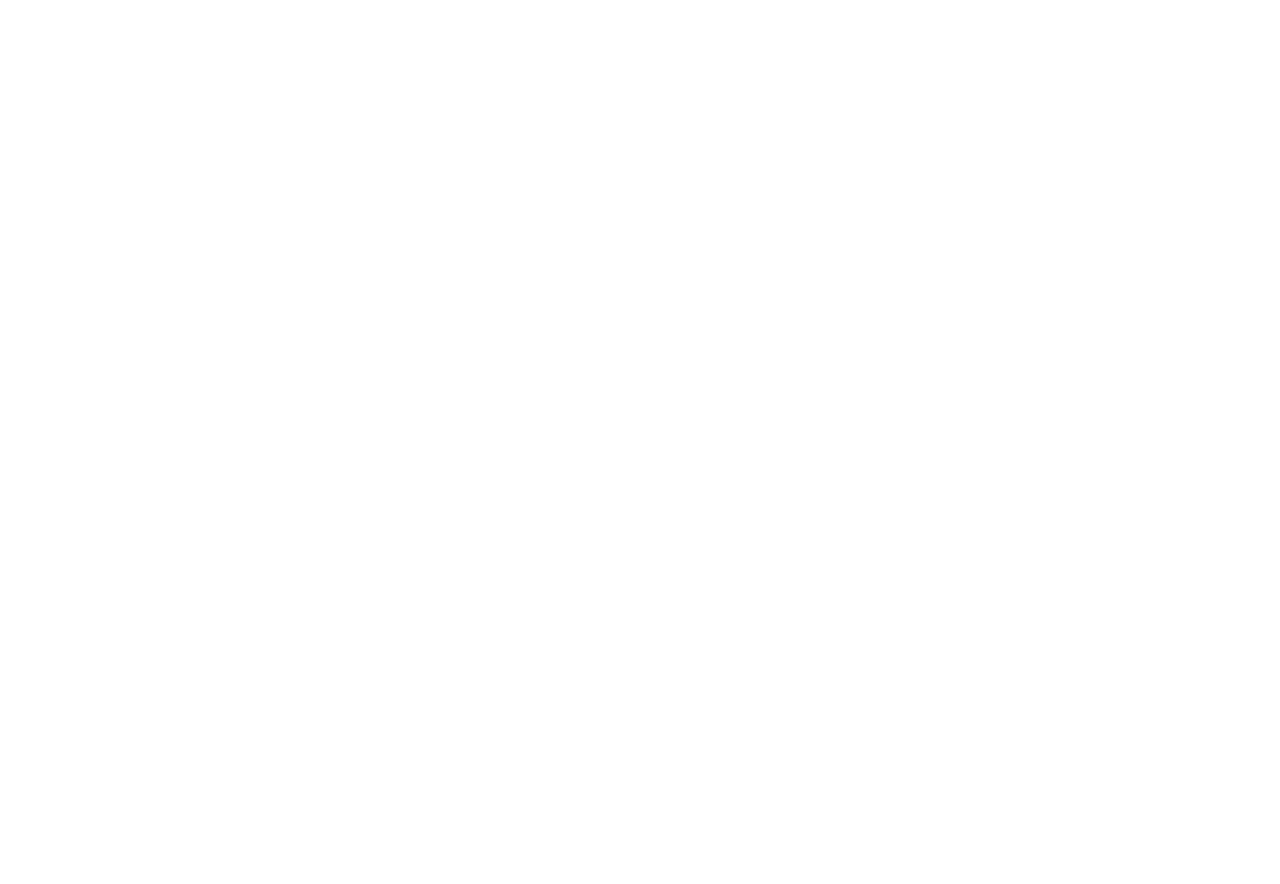
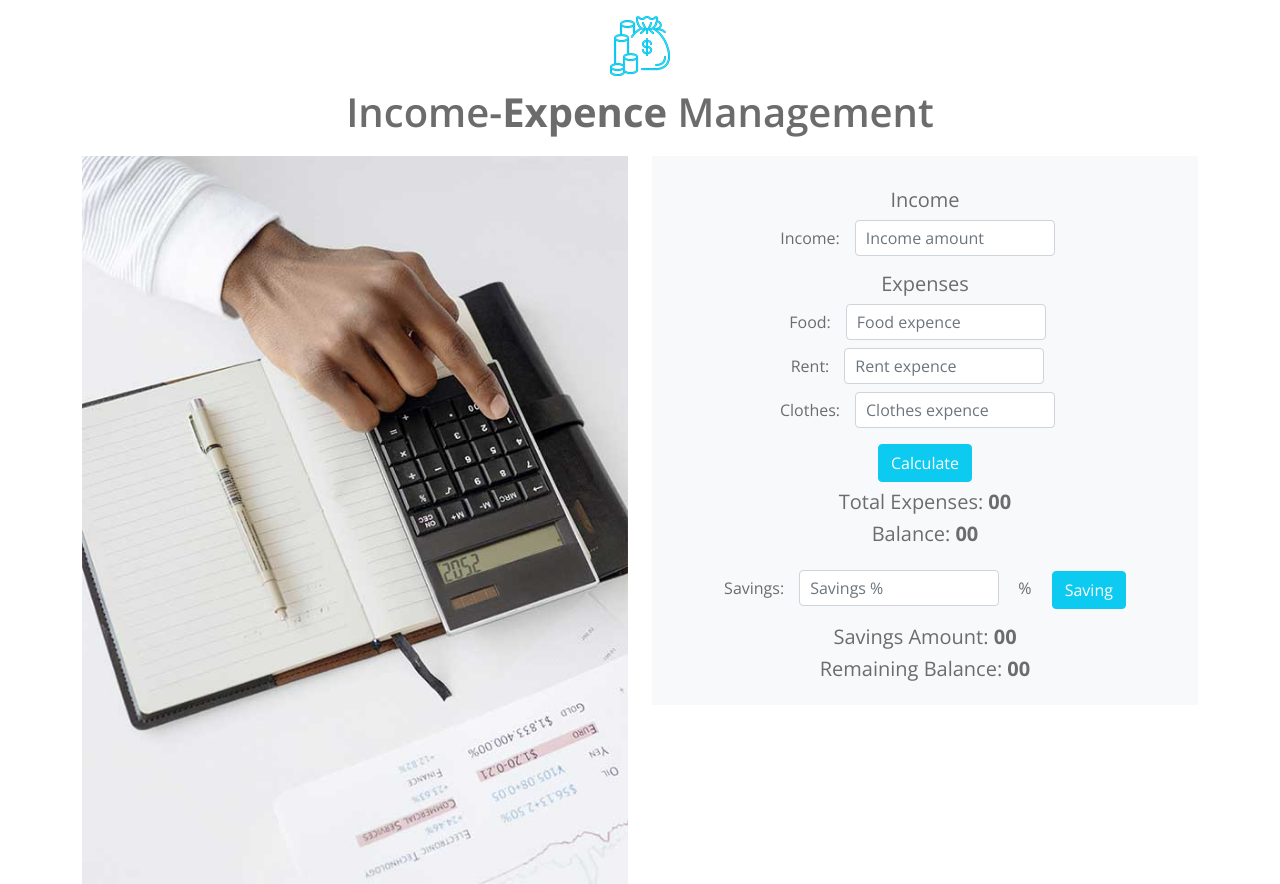
Before and after one commit to tilok-wp/Income-Expenses-Calc, a plain HTML site: page index.html in a window 1280 px wide. Before the commit the page ends 800 px from the top, so only its background shows below. Drawn offline with nearby package versions, Linux system fonts and the light colour scheme.

Commit message:
Update UI feature

```diff
--- a/css/main.css
+++ b/css/main.css
@@ -9,6 +9,15 @@ body {
     color: #6C6C6C;
 }
 h1,h2,h3,h4 {
-    font-weight: bold;
+    font-weight: 600;
     line-height: 1.4;
 }
+.input-block-wraper input:focus{
+    box-shadow: none;
+}
+.input-block-wraper input {
+    display: inline-block;
+    width: 200px;
+    margin:0 15px;
+    padding: 5px 10px;
+}
--- a/index.html
+++ b/index.html
@@ -15,12 +15,58 @@
    <body>
       <!-- Header Part -->
       <header>
-
+         <div class="logo-box text-center mt-3">
+            <img src="images/logo.png" alt="Logo Image">
+         </div>
+         <h1 class="text-center mt-2 mb-3">Income-<strong>Expence</strong> Management</h1>
       </header>
       <!-- Main content -->
       <main>
-         <section>
+         <section class="income-expence-section">
+            <div class="container">
+               <div class="row">
+                  <div class="col-12 col-lg-6">
+                     <div class="image-box">
+                        <img src="images/bg-image.jpg" alt="Banner image" class="img-fluid">
+                     </div>
+                  </div>
+                  <div class="col-12 col-lg-6">
+                     <div class="box-wraper bg-light text-center p-3">
+                        <div class="income-wraper mt-3">
+                           <h5>Income</h5>
+                           <div class="input-block-wraper">
+                              <label>Income: </label><input class="form-control"  type="text" placeholder="Income amount">
 
+                           </div>
+                        </div>
+                        <div class="expence-wraper mt-3">
+                           <h5>Expenses</h5>
+                           <div class="input-block-wraper mb-2">
+                              <label>Food: </label><input class="form-control" type="text" placeholder="Food expence">
+                           </div>
+                           <div class="input-block-wraper mb-2">
+                              <label>Rent: </label><input class="form-control" type="text" placeholder="Rent expence">
+                           </div>
+                           <div class="input-block-wraper mb-3">
+                              <label>Clothes: </label><input class="form-control" type="text" placeholder="Clothes expence">
+                           </div>
+                        </div>
+                        <button class="btn btn-info text-white">Calculate</button>
+                        <div class="result-wraper mt-2">
+                           <h5>Total Expenses: <strong>00</strong></h5>
+                           <h5>Balance: <strong>00</strong></h5>
+                        </div>
+                        <div class="savings-wraper mt-4">
+                           <div class="input-block-wraper mb-3">
+                              <label>Savings: </label><input class="form-control" type="text" placeholder="Savings %"> % <button class="btn btn-info text-white ms-3">Saving</button>
+                           </div>
+                           <h5>Savings Amount: <strong>00</strong></h5>
+                           <h5>Remaining Balance: <strong>00</strong></h5>
+                        </div>
+                     </div>
+                  </div>
+               </div>
+            </div>
          </section>
       </main>
 
```
Also changed, not shown: images/bg-image.jpg (added), images/logo.png (added).
